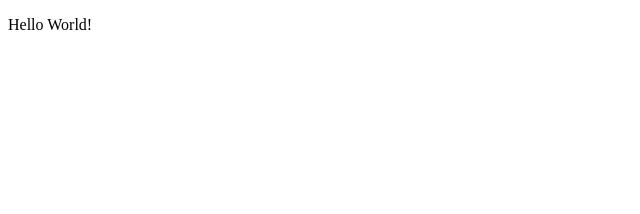
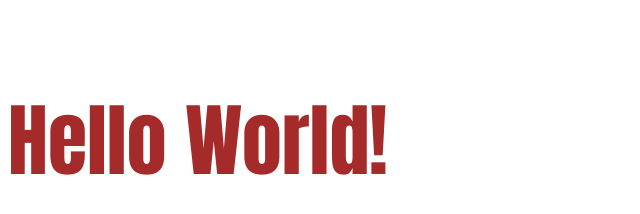
Before and after one commit to motokwolf/hello-world, a plain HTML site: page index.html in a window 1280 px wide. Shown: the whole page, without its empty margins (0-640 px from the left). Drawn offline with Linux system fonts and the light colour scheme.

Commit message:
Font Style

```diff
--- a/index.html
+++ b/index.html
@@ -7,6 +7,6 @@
     <title>Hello World</title>
 </head>
 <body>
-    <p>Hello World!</p>
+    <p style="font-family: Impact, Haettenschweiler, 'Arial Narrow Bold', sans-serif; font-size: 5em; color:brown;">Hello World!</p>
 </body>
 </html>
```
